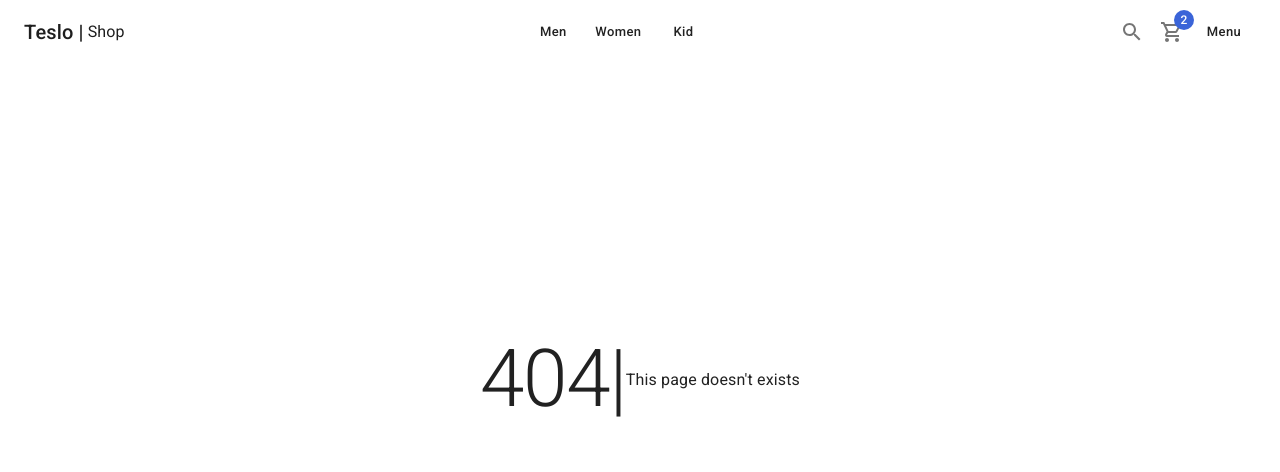
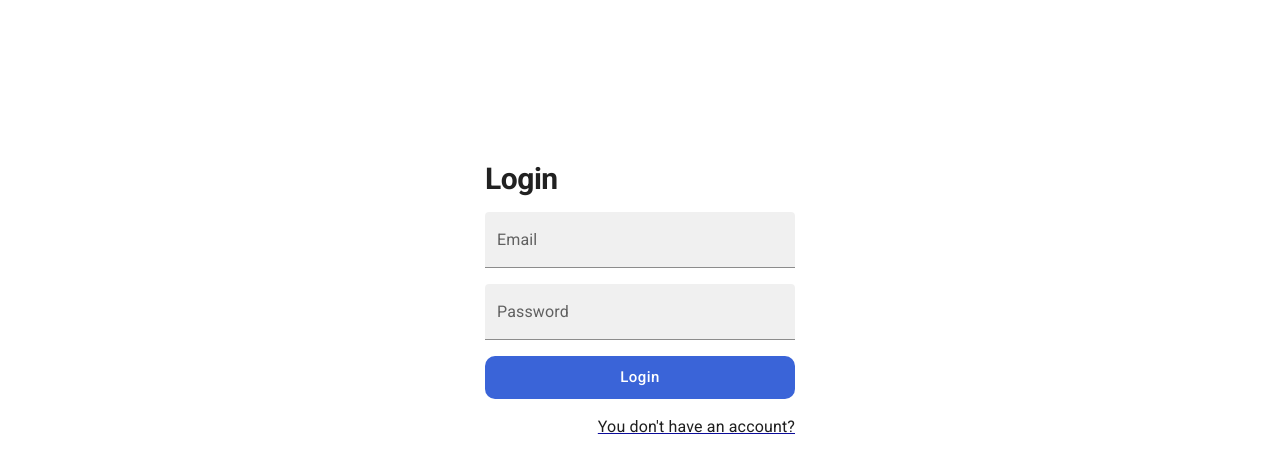
Before and after one commit to eacz/shop-nextjs, a Next.js app: page /auth/login in a window 1280 px wide. Before the commit this address had no page. Shown: the top 472 px of the page. Built offline with nearby package versions, Linux system fonts and the light colour scheme.

Commit message:
add LoginPAge design

```diff
--- /dev/null
+++ b/src/components/layouts/AuthLayout.tsx
@@ -0,0 +1,25 @@
+import { Box } from '@mui/material'
+import Head from 'next/head'
+
+interface Props {
+  children: JSX.Element | JSX.Element[]
+  title: string
+}
+
+const AuthLayout = ({ title, children }: Props) => {
+  return (
+    <>
+      <Head>
+        <title>{title}</title>
+      </Head>
+
+      <main>
+        <Box display='flex' justifyContent='center' alignItems='center' height={'calc(100vh - 200px)'}>
+          {children}
+        </Box>
+      </main>
+    </>
+  )
+}
+
+export default AuthLayout
--- a/src/components/layouts/index.ts
+++ b/src/components/layouts/index.ts
@@ -1 +1,2 @@
+export { default as AuthLayout } from './AuthLayout'
 export { default as ShopLayout } from './ShopLayout'
--- /dev/null
+++ b/src/pages/auth/login.tsx
@@ -0,0 +1,40 @@
+import NextLink from 'next/link'
+import { AuthLayout } from '@/components/layouts'
+import { Box, Button, Grid, Link, TextField, Typography } from '@mui/material'
+import React from 'react'
+
+const LoginPage = () => {
+  return (
+    <AuthLayout title='Login'>
+      <Box sx={{ width: 350, padding: '10px 20px' }}>
+        <Grid container spacing={2}>
+          <Grid item xs={12}>
+            <Typography variant='h1' component='h1'>
+              Login
+            </Typography>
+          </Grid>
+          <Grid item xs={12}>
+            <TextField label='Email' variant='filled' fullWidth />
+          </Grid>
+          <Grid item xs={12}>
+            <TextField label='Password' type='password' variant='filled' fullWidth />
+          </Grid>
+          <Grid item xs={12}>
+            <Button color='secondary' className='circular-btn' size='large' fullWidth>
+              Login
+            </Button>
+          </Grid>
+          <Grid item xs={12} display='flex' justifyContent='end'>
+            <NextLink href='/auth/register' passHref>
+              <Link component='span' underline='always'>
+                You don&apos;t have an account?
+              </Link>
+            </NextLink>
+          </Grid>
+        </Grid>
+      </Box>
+    </AuthLayout>
+  )
+}
+
+export default LoginPage
```
